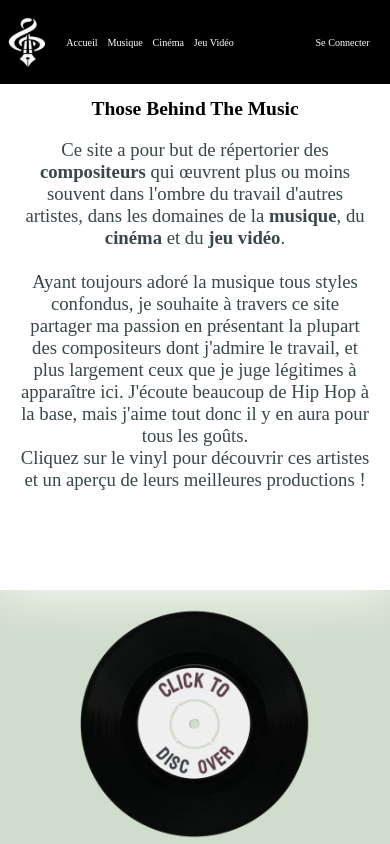
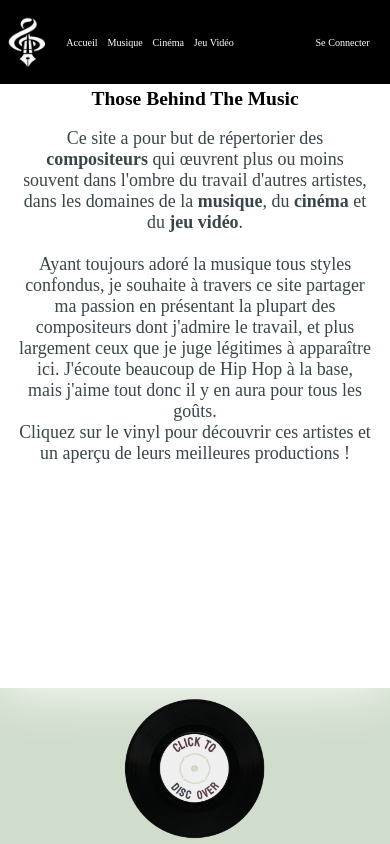
Before and after one commit to yoannBonge/ThoseBehindTheMusic, a React (Vite) app in the folder frontend/: page / in a window 390 px wide. Built offline with nearby package versions, Linux system fonts and the light colour scheme; no server answers; a web font is replaced by a local one.

Commit message:
Fix responsive display issue in landing page

```diff
--- a/frontend/src/App.tsx
+++ b/frontend/src/App.tsx
@@ -8,7 +8,6 @@ import Composers from "./pages/Composers";
 import Home from "./pages/Landing";
 import ModifyComposer from "./pages/ModifyComposer";
 import SuggestComposer from "./pages/SuggestComposer";
-import { device } from "./utils/constants";
 import { AuthProvider } from "./utils/context/auth/AuthContext";
 import { ComposersProvider } from "./utils/context/composers/ComposersContext";
 
@@ -23,9 +22,6 @@ const GlobalStyle = createGlobalStyle`
         margin: 10vh 0 0 0;
         background-color: #D1DDCC;
         box-sizing: border-box;
-        /* @media ${device.md} {
-      overflow: inherit;
-    } */
     } `;
 
 /////////////////////////////////////////////////////////////////////////////COMPONENT
--- a/frontend/src/components/Vinyl.tsx
+++ b/frontend/src/components/Vinyl.tsx
@@ -23,7 +23,8 @@ const VinylPicture = styled.img`
   height: 29.1vw;
   cursor: pointer;
   @media ${device.sm} {
-    height: 60vw;
+    max-height: 37vw;
+    height: auto;
   }
 `;
 
--- a/frontend/src/pages/Landing.tsx
+++ b/frontend/src/pages/Landing.tsx
@@ -9,11 +9,9 @@ const PageWrapper = styled.div`
   width: 100vw;
   height: 90vh;
   justify-content: space-between;
-  /* overflow: hidden; */
   @media ${device.sm} {
     flex-direction: column-reverse;
     justify-content: flex-end;
-    /* gap: 1em; */
   }
 `;
 
@@ -32,7 +30,8 @@ const WelcomeDiv = styled.main`
   }
   @media ${device.sm} {
     width: 100%;
-    margin-bottom: 1em;
+    /* height: auto; */
+    margin-bottom: 0.5em;
   }
 `;
 
@@ -50,7 +49,7 @@ const Title = styled.h1`
   }
   @media ${device.sm} {
     font-size: 5vw;
-    margin-top: 0.7em;
+    margin-top: 0.2em;
   }
 `;
 
@@ -67,11 +66,12 @@ const About = styled.p`
     font-size: 1.2em;
   }
   @media ${device.sm} {
+    /* font-size: 3.2vw; */
     padding: 0 1em;
     text-align: center;
   }
   @media ${device.xs} {
-    font-size: 4.8vw;
+    font-size: 4.6vw;
   }
 `;
 
--- a/frontend/src/utils/constants.ts
+++ b/frontend/src/utils/constants.ts
@@ -34,10 +34,10 @@ export interface Contribution {
 }
 
 ////////////////////////////////////// API ROUTES
-// http://localhost:4000
 //
+// https://those-behind-the-music-server.vercel.app
 
-const API_URL = "https://those-behind-the-music-server.vercel.app";
+const API_URL = "http://localhost:4000";
 export const API_ROUTES = {
   SIGN_UP: `${API_URL}/auth/signup`,
   LOG_IN: `${API_URL}/auth/login`,
```
Also changed, not shown: 1 other file (tests, documents, lock files or other folders).
